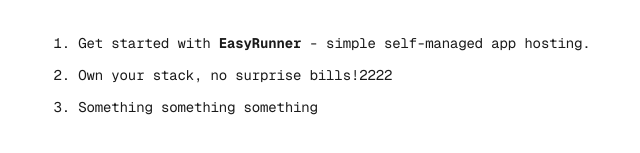
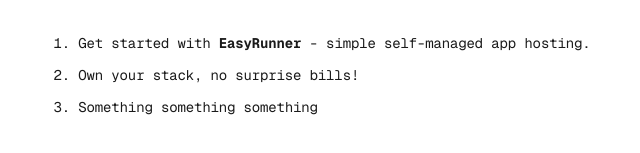
Before and after one commit to janaka/next-helloworld-app, a Next.js app: page / in a window 1280 px wide. Shown: the part 248-401 px from the top of the page, without its empty margins (318-958 px from the left). Built offline with nearby package versions, Linux system fonts and the light colour scheme; a web font is replaced by a local one.

Commit message:
fix(page): remove extraneous characters from hosting description

```diff
--- a/src/app/page.tsx
+++ b/src/app/page.tsx
@@ -39,7 +39,7 @@
           <li>
             Get started with <strong>EasyRunner</strong> - simple self-managed app hosting.
           </li>
-          <li>Own your stack, no surprise bills!2222</li>
+          <li>Own your stack, no surprise bills!</li>
           <li>Something something something</li>
         </ol>
 
```
